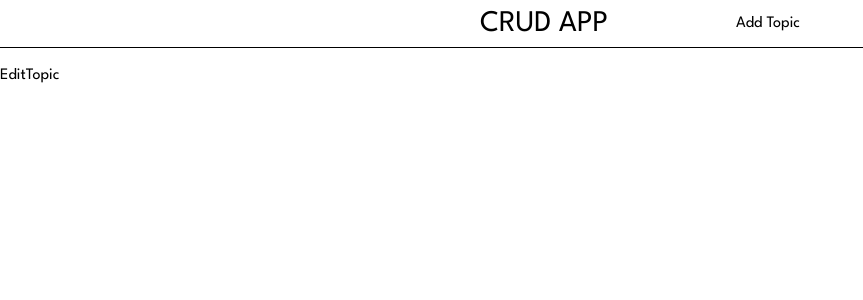
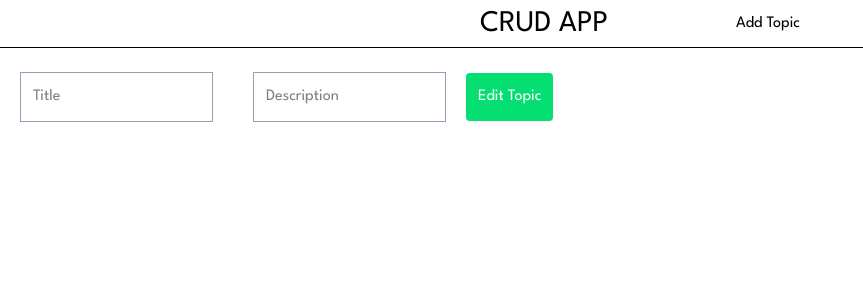
Before and after one commit to shwejan005/mongo-crud, a Next.js app: page /edit-topic/1 in a window 1280 px wide. Shown: the top 300 px of the page, without its empty margins (0-863 px from the left). Built offline with nearby package versions, Linux system fonts and the light colour scheme.

Commit message:
Done with POST req

```diff
--- a/api/Topics/route.js
+++ b/app/api/Topic/route.js
@@ -6,5 +6,5 @@ export async function POST (request) {
   const { title, description } = await request.json();
   await connectMongoDB();
   await Topic.create({ title, description });
-  return NextResponse.json({ message: 'Topic created' }, { status: 201 });
+  return NextResponse.json({ message: `Topic created Title : ${title} Description : ${description}` }, { status: 201 });
 }
--- a/app/edit-topic/[id]/page.js
+++ b/app/edit-topic/[id]/page.js
@@ -2,7 +2,11 @@ import React from 'react'
 
 function EditTopic() {
   return (
-    <div>EditTopic</div>
+    <form>
+      <input className='border border-slate-400 mt-2 p-3 mx-5' type='text' placeholder='Title' required/>
+      <input className='border border-slate-400 mt-2 p-3 mx-5' type='text' placeholder='Description' />
+      <button className='bg-green-400 text-white p-3 hover:cursor-pointer w-fit mx-auto rounded'>Edit Topic</button>
+    </form>
   )
 }
 
--- a/models/topic.js
+++ b/models/topic.js
@@ -3,7 +3,7 @@ import mongoose, { Schema } from "mongoose";
 const topicSchema = new Schema(
   {
     title: String,
-    desciption: String
+    desciption: String,
   },
   {
     timestamps: true,
```
